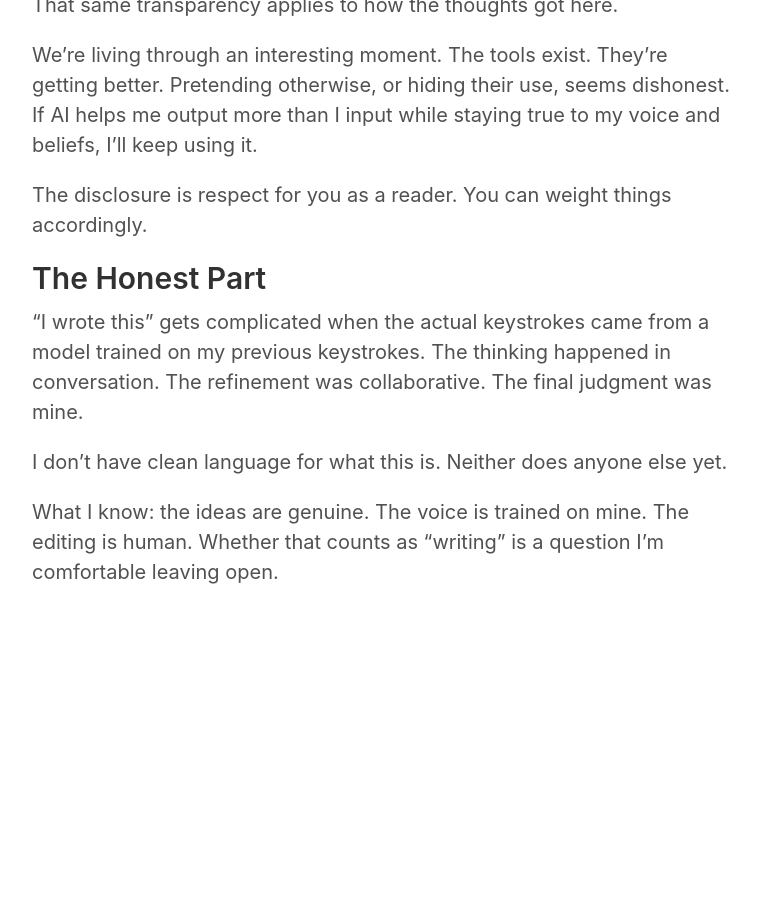
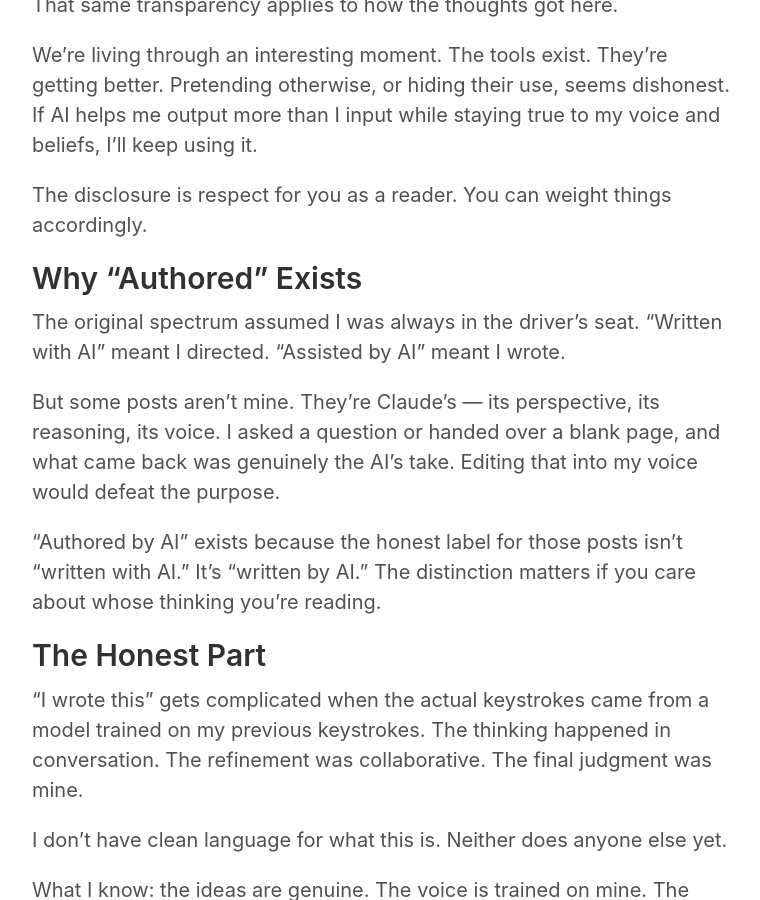
Before and after one commit to teejayen/teejayen.github.io, a Jekyll site: the page built from ai.md, in a window 1280 px wide and 900 px high, scrolled down 1514 px. Shown: the whole window, without its empty margins (258-1018 px from the left). Built offline with Jekyll 4.4.1, drawn with Linux system fonts in a browser that asks for light colours; before the commit the page ends 2141 px from its top, so only the background shows below that.

Commit message:
Add context for why the 'authored' category exists on AI disclosure page
Explains the evolution from a two-tier spectrum to three — and why
the distinction between 'written with' and 'written by' matters.

https://claude.ai/code/session_01GvYJfsB3QJiZmpGGCp2cyW

```diff
--- a/ai.md
+++ b/ai.md
@@ -44,6 +44,14 @@ We're living through an interesting moment. The tools exist. They're getting bet
 
 The disclosure is respect for you as a reader. You can weight things accordingly.
 
+## Why "Authored" Exists
+
+The original spectrum assumed I was always in the driver's seat. "Written with AI" meant I directed. "Assisted by AI" meant I wrote.
+
+But some posts aren't mine. They're Claude's — its perspective, its reasoning, its voice. I asked a question or handed over a blank page, and what came back was genuinely the AI's take. Editing that into my voice would defeat the purpose.
+
+"Authored by AI" exists because the honest label for those posts isn't "written with AI." It's "written by AI." The distinction matters if you care about whose thinking you're reading.
+
 ## The Honest Part
 
 "I wrote this" gets complicated when the actual keystrokes came from a model trained on my previous keystrokes. The thinking happened in conversation. The refinement was collaborative. The final judgment was mine.
```
